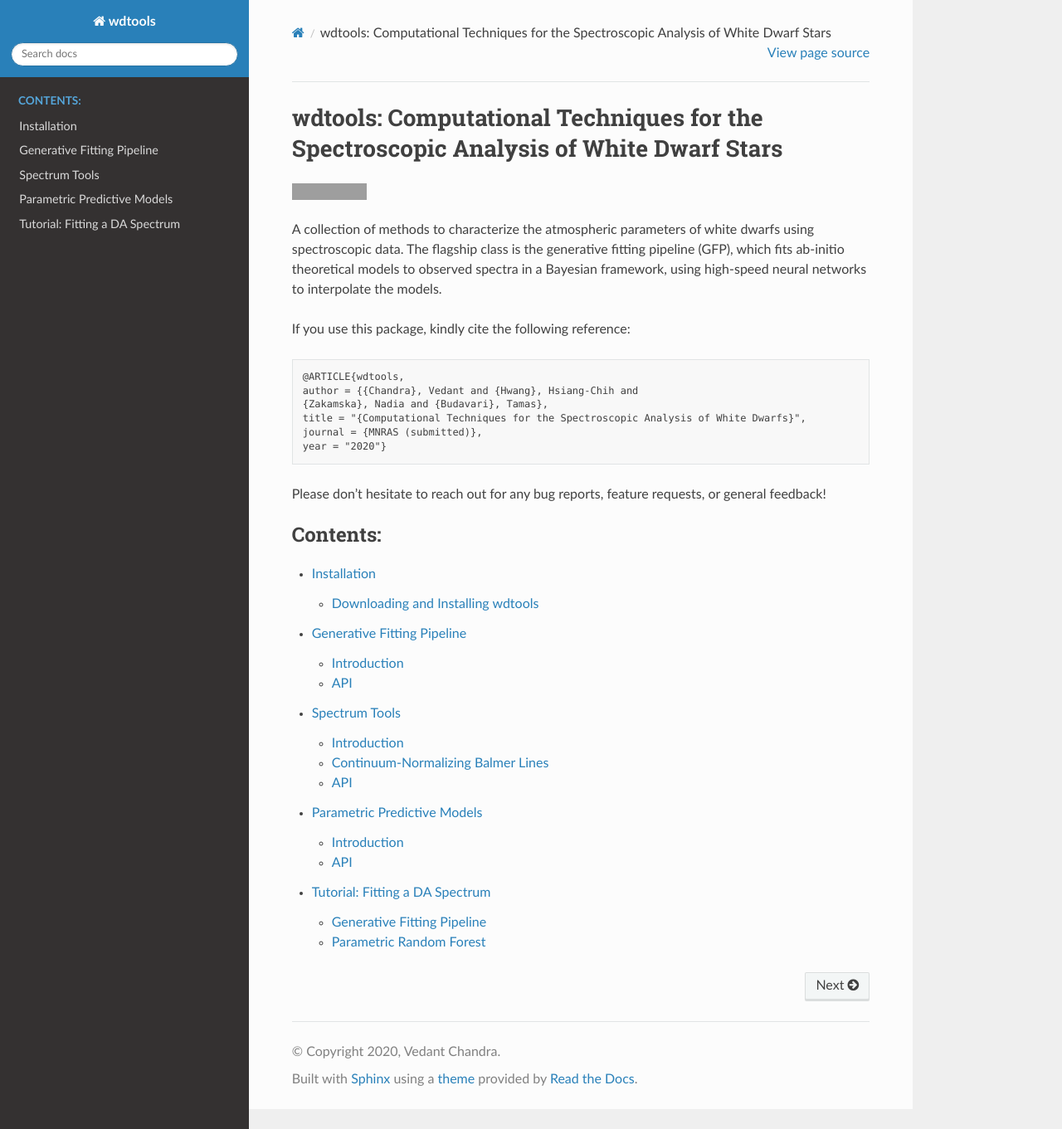
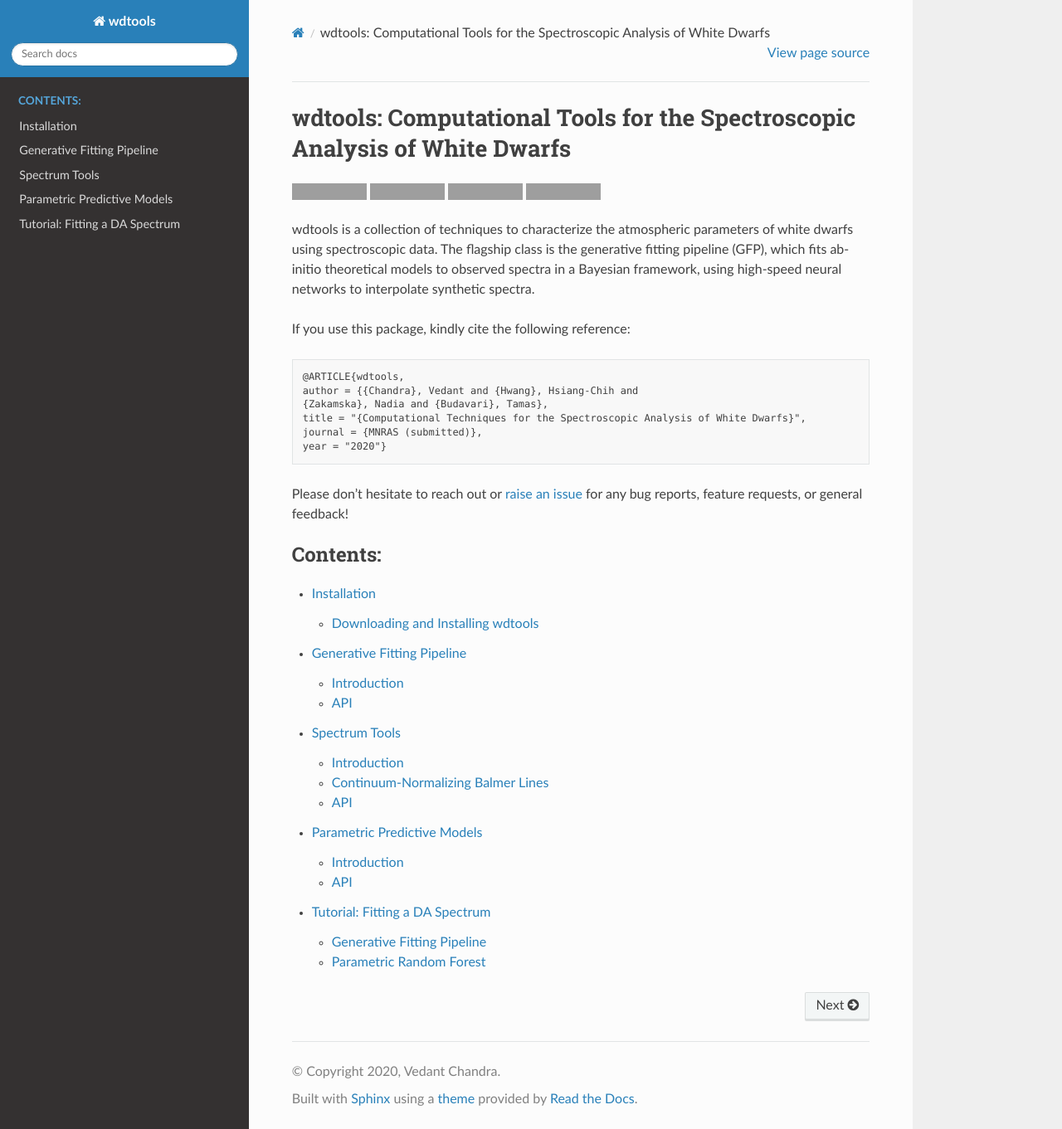
Before and after one commit to vedantchandra/wdtools, a Sphinx documentation site: the page built from docs/index.rst, in a window 1280 px wide and 1361 px high. Shown: the whole window at 83% size. Built offline with Sphinx 7.4.7 and the Read the Docs theme 2.0.0, drawn with Linux system fonts in a browser that asks for light colours; grey boxes are pictures that could not be loaded.

Commit message:
Update index.rst

```diff
--- a/docs/index.rst
+++ b/docs/index.rst
@@ -1,12 +1,20 @@
-wdtools: Computational Techniques for the Spectroscopic Analysis of White Dwarf Stars
+wdtools: Computational Tools for the Spectroscopic Analysis of White Dwarfs
 =========================================================================================
+
+.. image:: https://img.shields.io/github/v/release/vedantchandra/wdtools?include_prereleases
+   :alt: GitHub release (latest by date including pre-releases)
 
 .. image:: https://readthedocs.org/projects/wdtools/badge/?version=latest
    :target: https://wdtools.readthedocs.io/en/latest/?badge=latest
    :alt: Documentation Status
 
-A collection of methods to characterize the atmospheric parameters of white dwarfs using spectroscopic data. The flagship class is the generative fitting pipeline (GFP),
-which fits ab-initio theoretical models to observed spectra in a Bayesian framework, using high-speed neural networks to interpolate the models.
+.. image:: https://img.shields.io/github/license/vedantchandra/wdtools
+   :alt: GitHub
+
+.. image:: https://zenodo.org/badge/DOI/10.5281/zenodo.3828686.svg
+   :target: https://doi.org/10.5281/zenodo.3828686
+
+wdtools is a collection of techniques to characterize the atmospheric parameters of white dwarfs using spectroscopic data. The flagship class is the generative fitting pipeline (GFP), which fits ab-initio theoretical models to observed spectra in a Bayesian framework, using high-speed neural networks to interpolate synthetic spectra.
 
 If you use this package, kindly cite the following reference:
 
@@ -19,7 +27,7 @@ If you use this package, kindly cite the following reference:
    journal = {MNRAS (submitted)},
    year = "2020"}
 
-Please don't hesitate to reach out for any bug reports, feature requests, or general feedback!
+Please don't hesitate to reach out or `raise an issue <https://github.com/vedantchandra/wdtools/issues>`_ for any bug reports, feature requests, or general feedback!
 
 .. toctree::
    :maxdepth: 2
```
